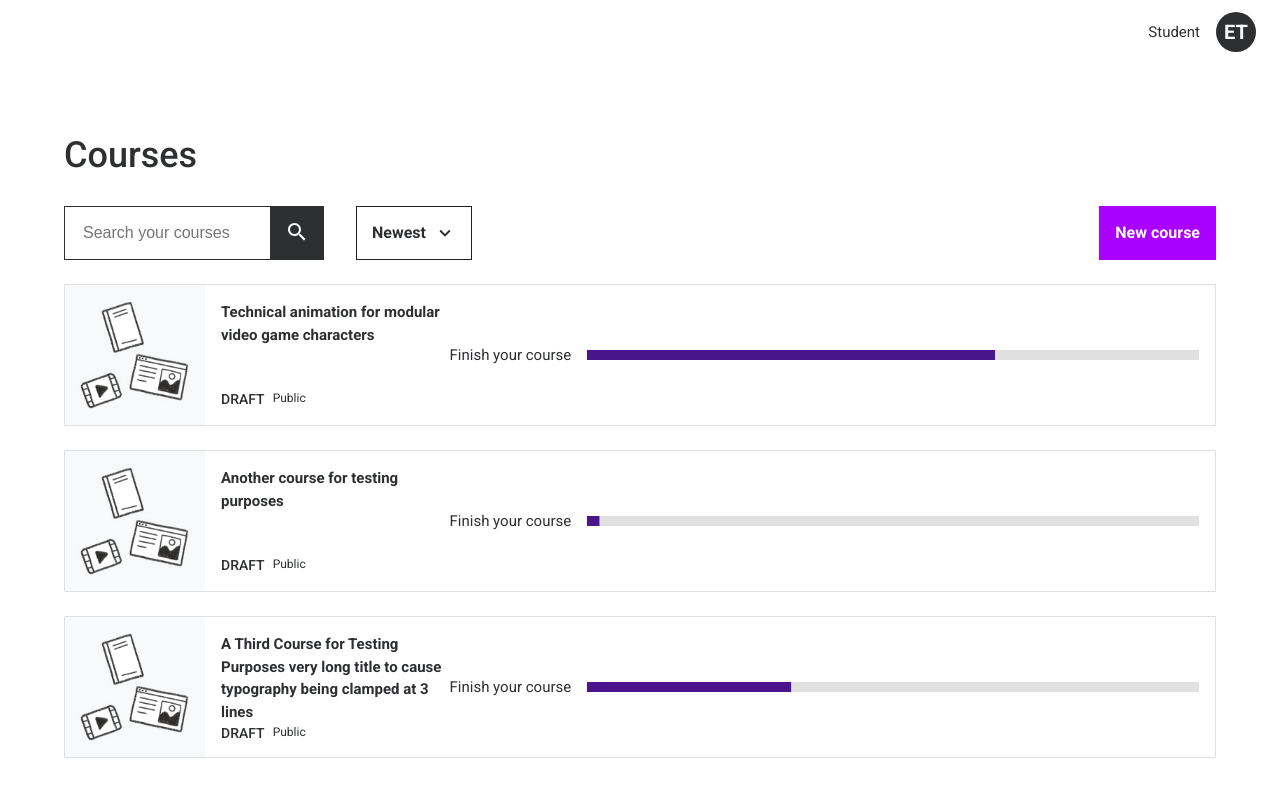
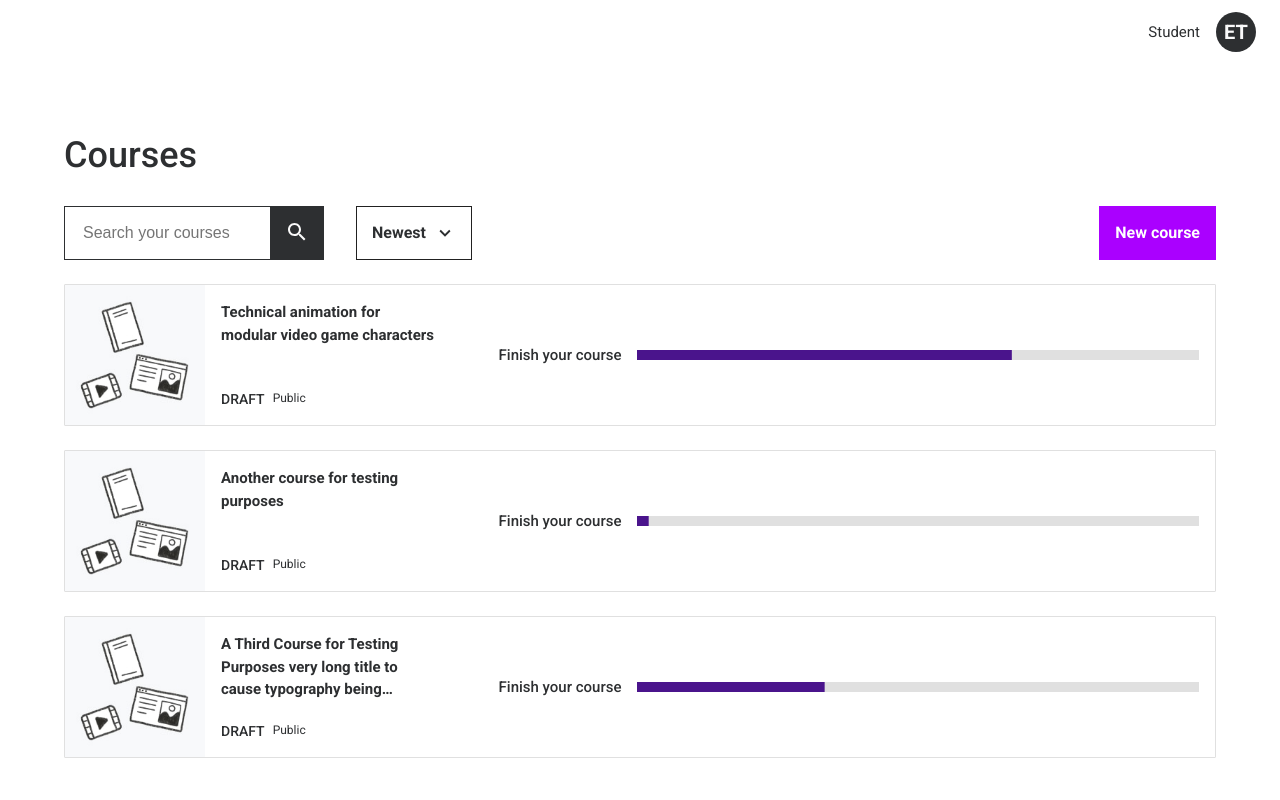
Before and after one commit to tuheli/video-course-platform, a React (Vite) app: page /instructor/courses in a window 1280 px wide. Shown: the top 800 px of the page. Built offline with nearby package versions, Linux system fonts and the light colour scheme.

Commit message:
Updated layout

```diff
--- a/src/components/instructor/coursedrafts/CourseDraftItem.tsx
+++ b/src/components/instructor/coursedrafts/CourseDraftItem.tsx
@@ -5,6 +5,7 @@ import {
 } from '../../../features/courseDraftsSlice';
 import { Link } from 'react-router-dom';
 import { useState } from 'react';
+import { LineClampedTypography } from '../../broad-courses-selection/LineClampedTypography';
 
 interface CourseDraftItemProps {
   courseDraft: CourseDraft;
@@ -48,9 +49,11 @@ export const CourseDraftItem = ({ courseDraft }: CourseDraftItemProps) => {
           style={{
             position: 'relative',
             display: 'flex',
+            flexDirection: 'row',
             textDecoration: 'none',
             color: 'inherit',
             flexGrow: 1,
+            gap: 64,
           }}
         >
           {isHovering && <OnHoverOverlay />}
@@ -62,13 +65,14 @@ export const CourseDraftItem = ({ courseDraft }: CourseDraftItemProps) => {
               py: 2,
             }}
           >
-            <Typography
+            <LineClampedTypography
+              maxLines={3}
               sx={{
                 fontWeight: 600,
               }}
             >
               {courseDraft.courseTitle}
-            </Typography>
+            </LineClampedTypography>
             <Stack
               sx={{
                 flexDirection: 'row',
@@ -86,9 +90,11 @@ export const CourseDraftItem = ({ courseDraft }: CourseDraftItemProps) => {
                   DRAFT
                 </Typography>
               )}
-              <Typography component="span" variant="caption" sx={{}}>
-                {courseDraft.isPublic && 'Public'}
-              </Typography>
+              {courseDraft.isPublic && (
+                <Typography component="span" variant="caption">
+                  Public
+                </Typography>
+              )}
             </Stack>
           </Stack>
           <Stack
@@ -100,7 +106,13 @@ export const CourseDraftItem = ({ courseDraft }: CourseDraftItemProps) => {
               pr: 2,
             }}
           >
-            <Typography>Finish your course</Typography>
+            <Typography
+              sx={{
+                fontWeight: 500,
+              }}
+            >
+              Finish your course
+            </Typography>
             <Box
               sx={{
                 display: 'flex',
```
